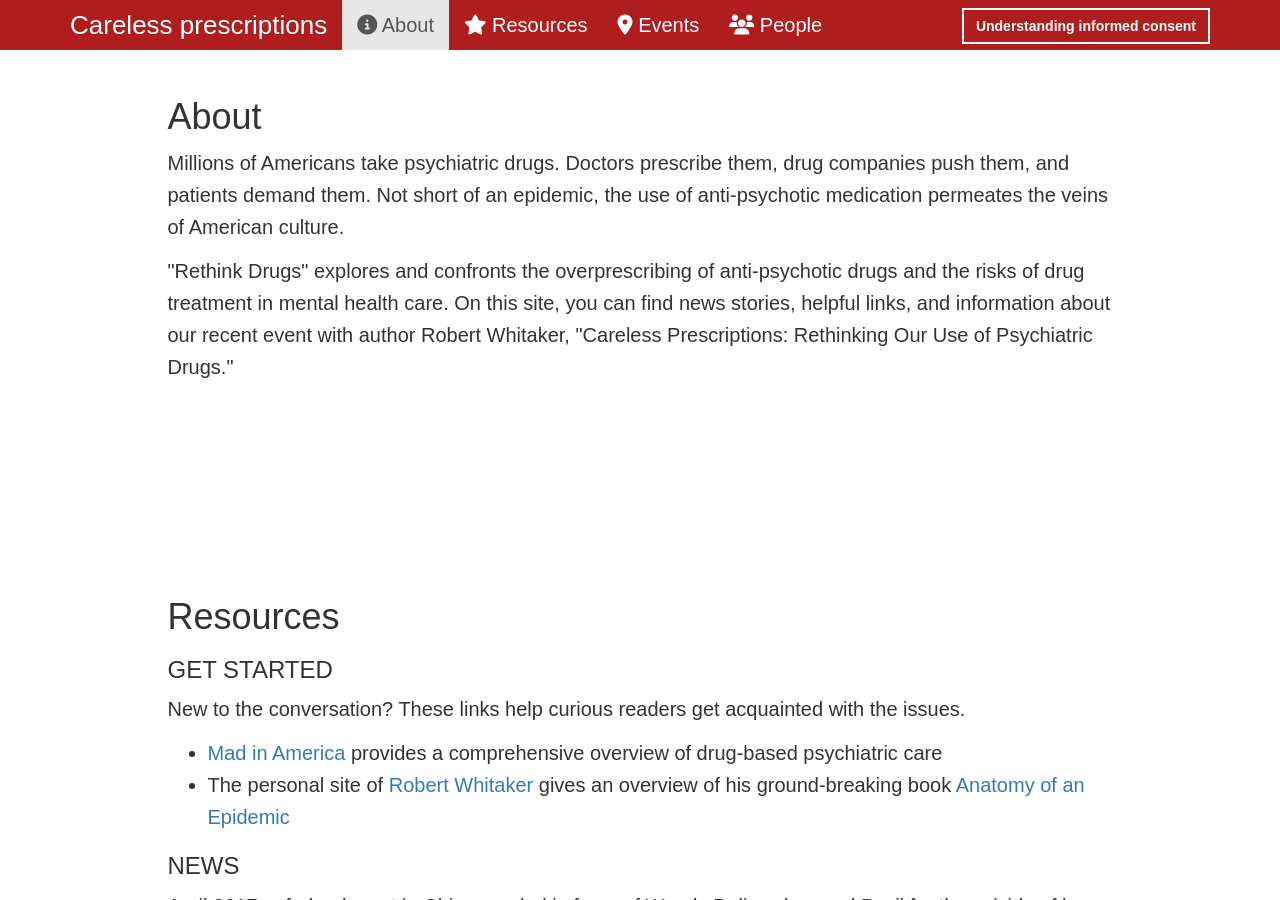
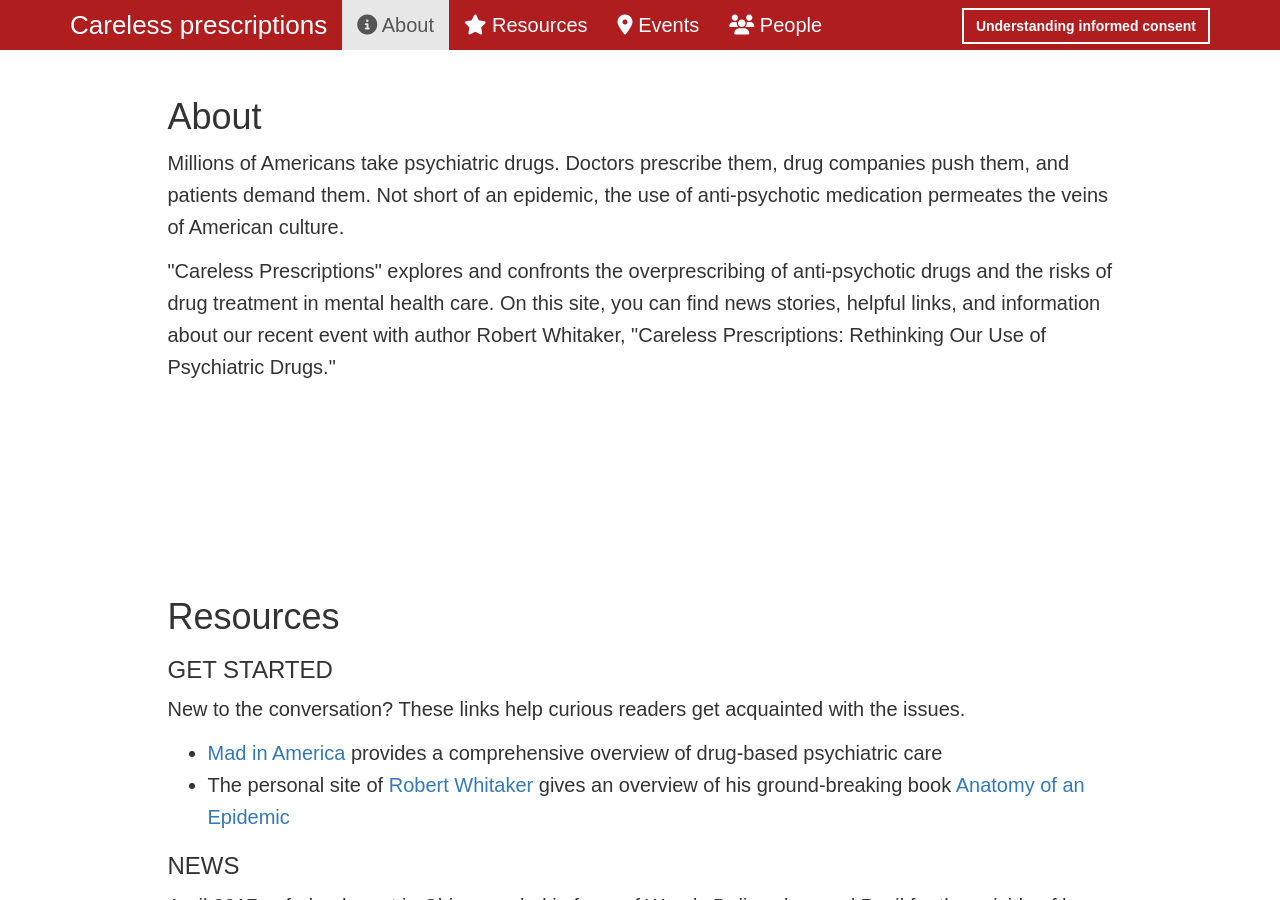
Before and after one commit to reginafcompton/careless-prescriptions, a Jekyll site: the page built from index.html, in a window 1280 px wide and 900 px high, scrolled down 925 px. Built offline with Jekyll 4.4.1, drawn with Linux system fonts in a browser that asks for light colours; nearby versions of some CDN libraries; some web fonts are replaced.

Commit message:
Fix typos

```diff
--- a/index.html
+++ b/index.html
@@ -25,7 +25,7 @@ layout: default
             <div class="col-md-10 col-md-offset-1">
                 <h2>About</h2>
                 <p>Millions of Americans take psychiatric drugs. Doctors prescribe them, drug companies push them, and patients demand them. Not short of an epidemic, the use of anti-psychotic medication permeates the veins of American culture.</p>
-                <p>"Rethink Drugs" explores and confronts the overprescribing of anti-psychotic drugs and the risks of drug treatment in mental health care. On this site, you can find news stories, helpful links, and information about our recent event with author Robert Whitaker, "Careless Prescriptions: Rethinking Our Use of Psychiatric Drugs."</p>
+                <p>"Careless Prescriptions" explores and confronts the overprescribing of anti-psychotic drugs and the risks of drug treatment in mental health care. On this site, you can find news stories, helpful links, and information about our recent event with author Robert Whitaker, "Careless Prescriptions: Rethinking Our Use of Psychiatric Drugs."</p>
             </div>
         </div>
     </div>
--- a/informed-consent.html
+++ b/informed-consent.html
@@ -35,7 +35,7 @@ layout: consent-nav
     <h2>The blackbox warning</h2>
     <p>A “black box warning”, also known as a “boxed warning”, or a “black label warning” is the most serious medication warning required by the Food and Drug Administration. All antipsychotics and antidepressants along with many other psychotropic medications have a black box warning. It is named for the border surrounding the text of the warning that appears on the package insert, label, and other literature describing the medication.</p>
 
-    <h2>What are phychotropic drugs?</h2>
+    <h2>What are psychotropic drugs?</h2>
     <p>Any drug capable of affecting the mind, emotions, and behavior.</p>
     <p>A partial list of Commonly Prescribed Psychotropic Medications can be found here:</p>
     <p><a href="https://en.wikipedia.org/wiki/List_of_psychotropic_medications" target="_blank">https://en.wikipedia.org/wiki/List_of_psychotropic_medications</a></p>
```
